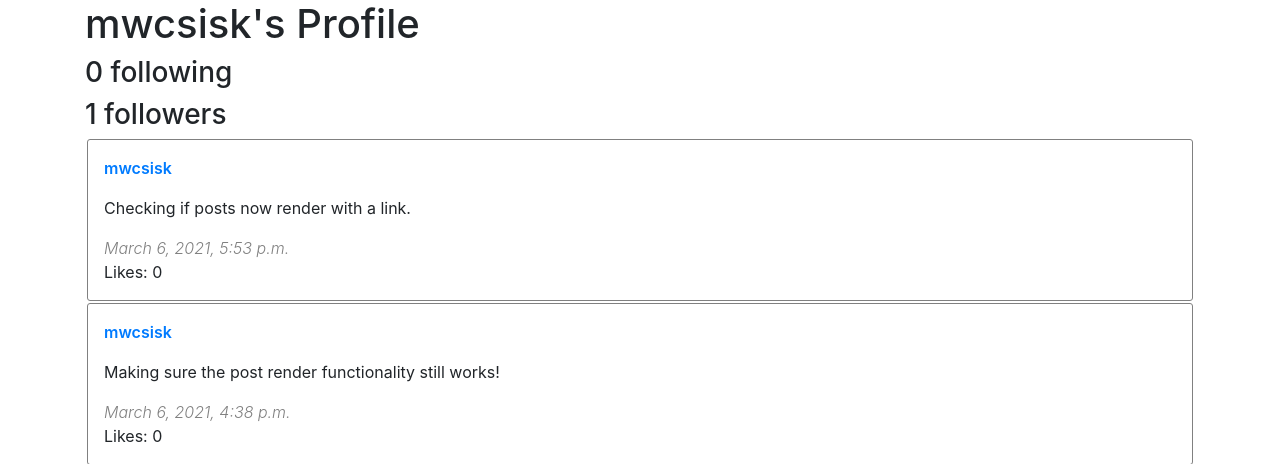
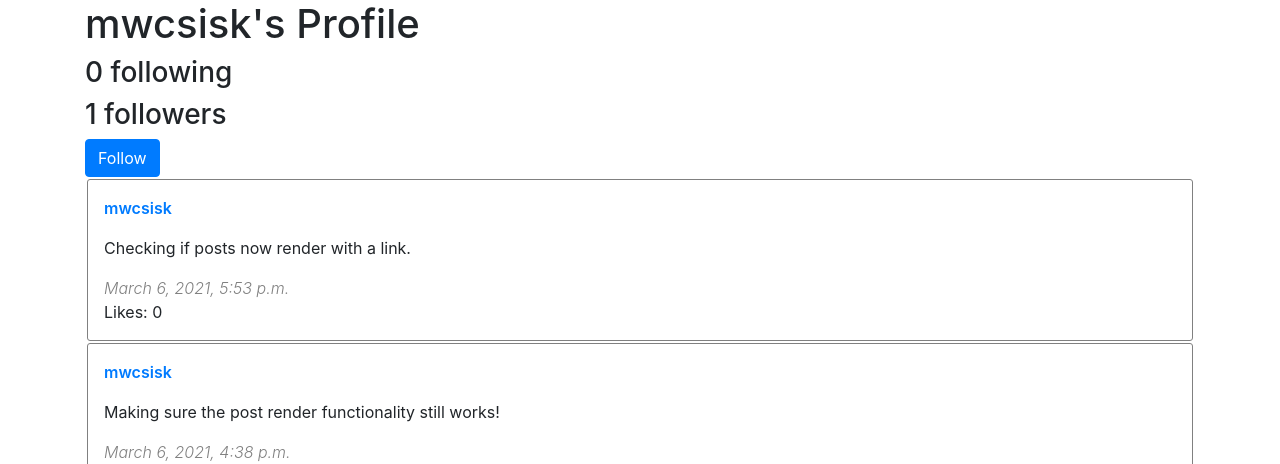
Before and after one commit to mwcsisk/cs50w-network, a Django app: a page that uses network/templates/network/profile.html in a window 1280 px wide. Shown: the part 56-520 px from the top of the page. Run offline with Django 3.2, Linux system fonts and the light colour scheme; data comes from the database, SQL or seed files in the repository; both versions use the stored data as it was after the commit; data that the repository does not hold is empty; some libraries are stand-ins or nearby versions.

Commit message:
Add basic follow functionality

```diff
--- a/network/static/network/script.js
+++ b/network/static/network/script.js
@@ -72,3 +72,15 @@ function renderPost(position, postData) {
     const view = document.querySelector("#posts-view");
     view.insertAdjacentElement(position, newPost);
 }
+
+function updateFollowing(action, followee) {
+    // Function to update the "following" status for a user
+    // Takes an action (either 'follow' or 'unfollow') and the username being followed/unfollowed
+    fetch('/api/follow', {
+        method: 'PUT',
+        body: JSON.stringify({
+            action: action,
+            followee: followee
+        })
+    })
+}
--- a/network/templates/network/profile.html
+++ b/network/templates/network/profile.html
@@ -4,4 +4,7 @@
 <h1>{{ username }}'s Profile</h1>
 <h3>{{ following }} following</h3>
 <h3>{{ followers }} followers</h3>
+{% if request.user.username != username %}
+<button type="button" class="btn btn-primary" onclick="updateFollowing('follow', '{{ username }}')">Follow</button>
+{% endif %}
 {% endblock %}
--- a/network/urls.py
+++ b/network/urls.py
@@ -11,5 +11,6 @@ urlpatterns = [
     path("user/<str:username>", views.profile, name="profile"),
 
     # API routes
-    path("api/post", views.post, name="post")
+    path("api/post", views.post, name="post"),
+    path("api/follow", views.follow, name="follow")
 ]
--- a/network/views.py
+++ b/network/views.py
@@ -112,3 +112,36 @@ def post(request):
 
     # Return the newly-created post so it can be added to the view
     return JsonResponse(post.serialize())
+
+@csrf_exempt
+@login_required
+def follow(request):
+    # API for follow/unfollow action
+
+    # Confirm PUT request
+    if request.method != "PUT":
+        return JsonResponse({"error": "PUT request required."}, status=400)
+
+    # Confirm there's a logged-in user
+    if not request.user.is_authenticated:
+        return JsonResponse({"error": "User is not logged in."}, status=400)
+
+    # Get the body of the request
+    data = json.loads(request.body)
+    followee = User.objects.get(username=data["followee"])
+
+    if not followee:
+        return JsonResponse({"error": "User {} does not exist in the database".format(data["followee"])}, status=400)
+
+    # Process the follow toggle
+    # We don't need to check if the follow already exists since .add() handles that for us
+    if data["action"] == "follow":
+        request.user.following.add(followee)
+    elif data["action"] == "unfollow":
+        request.user.following.remove(followee)
+    else:
+        return JsonResponse({"error": "Action must be either 'follow' or 'unfollow'"}, status=400)
+
+    # Save our changes and return a 204 response
+    request.user.save()
+    return HttpResponse(status=204)
```
Also changed, not shown: db.sqlite3.
